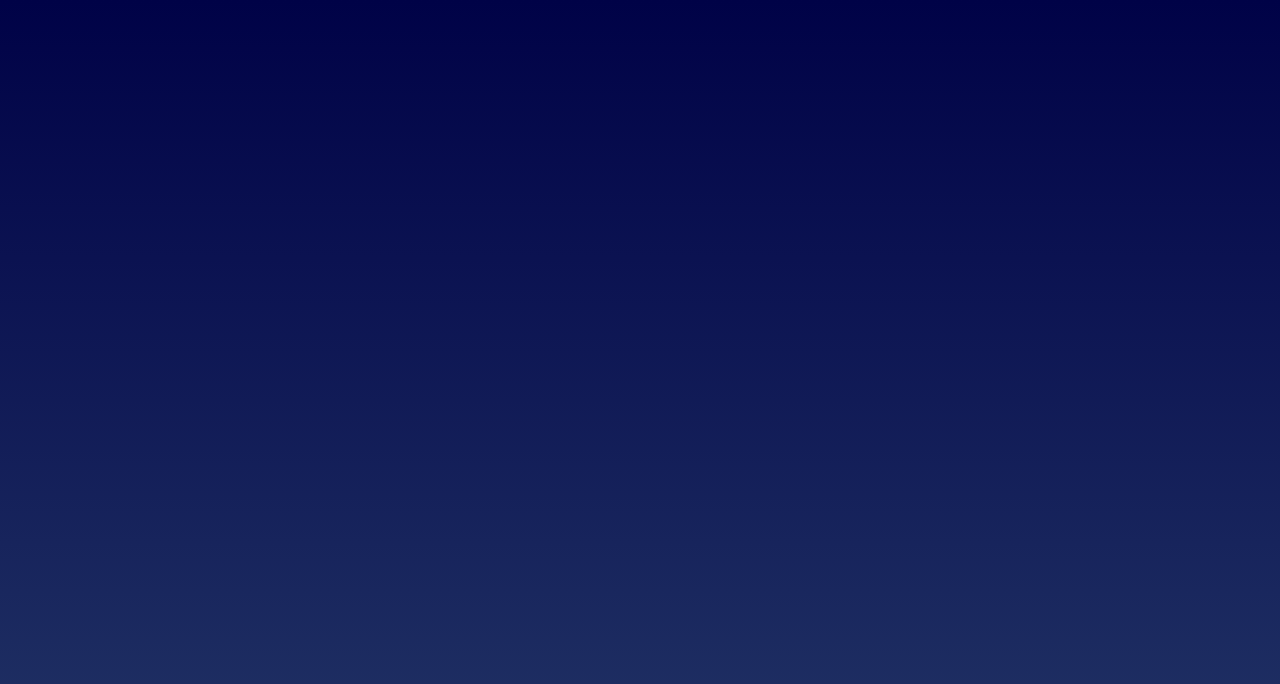
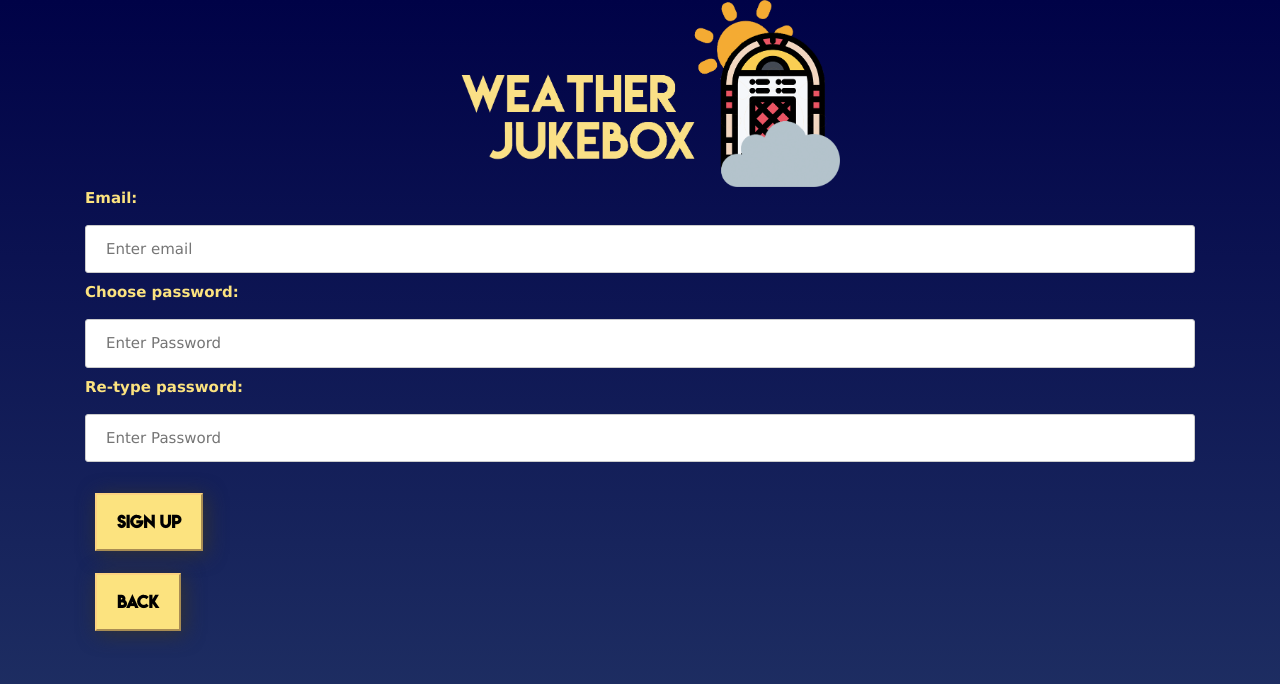
Before and after one commit to adigladi/weatherjukebox, a React (Create React App) app: page /user_signup in a window 1280 px wide. Shown: the top 684 px of the page. Built offline with nearby package versions, Linux system fonts and the light colour scheme.

Commit message:
Signup page created!

```diff
--- a/src/App.js
+++ b/src/App.js
@@ -8,6 +8,7 @@ import User_main from "./User_main/User_main";
 import User_all from "./User_all/User_all";
 import User_jukebox from "./User_jukebox/User_jukebox";
 import User_login from "./User_login/User_login";
+import User_signup from "./User_signup/User_signup";
 
 class App extends Component {
   constructor(props) {
@@ -28,6 +29,7 @@ class App extends Component {
           <Route exact path="/user_all" component={User_all}/>
           <Route exact path="/user_jukebox" component={User_jukebox}/>
           <Route exact path="/user_login" component={User_login}/>
+          <Route exact path="/user_signup" component={User_signup}/>
         </header>
       </div>
     );
--- /dev/null
+++ b/src/User_signup/User_signup.css
@@ -0,0 +1,56 @@
+/* Bordered form */
+#loginForm form {
+    border: 3px solid #f1f1f1;
+}
+
+/* Full-width inputs */
+#signupForm input[type=text], input[type=password] {
+    width: 100%;
+    padding: 12px 20px;
+    margin: 8px 0;
+    display: inline-block;
+    border: 1px solid #ccc;
+    border-radius: 3px;
+    box-sizing: border-box;
+}
+
+#signupForm label {
+    color: rgb(252,227,127);
+}
+/* Set a style for all buttons */
+#loginForm button {
+    width: 100%;
+    margin-left: 0;
+}
+
+/* Extra style for the cancel button (red) */
+#loginForm .cancelbtn {
+    width: auto;
+}
+
+/* Center the avatar image inside this container */
+#loginForm .imgcontainer {
+    text-align: center;
+    margin: 24px 0 12px 0;
+}
+
+/* Avatar image */
+#loginForm img.avatar {
+    width: 300px;
+}
+
+/* Add padding to containers */
+#loginForm .container {
+    padding: 16px;
+}
+
+/* Change styles for span and cancel button on extra small screens */
+@media screen and (max-width: 300px) {
+    span.psw {
+        display: block;
+        float: none;
+    }
+    .cancelbtn {
+        width: 100%;
+    }
+}
--- /dev/null
+++ b/src/User_signup/User_signup.js
@@ -0,0 +1,62 @@
+import React, { Component } from 'react';
+import './User_signup.css';
+import { Link } from 'react-router-dom';
+import { modelInstance } from '../data/WeatherModel.js'
+class User_signup extends Component {
+
+    constructor(props) {
+        super(props)
+
+        this.state = {
+
+        }
+    }
+
+    componentDidMount() {
+        modelInstance.addObserver(this)
+    }
+
+    componentWillUnmount() {
+        modelInstance.removeObserver(this)
+    }
+
+    update() {
+
+    }
+
+    render() {
+        return (
+            <form id="signupForm">
+                <div className="imgcontainer">
+                    <img src={require("./Logo.png")} className="avatar" />
+                </div>
+
+                <div className="container">
+                    <label><b>Email:</b></label>
+                    <input type="text" placeholder="Enter email" name="uname" required />
+
+                    <label><b>Choose password:</b></label>
+                    <input type="password" placeholder="Enter Password" name="psw" required />
+
+                    <label><b>Re-type password:</b></label>
+                    <input type="password" placeholder="Enter Password" name="psw" required />
+
+                    <br /><br />
+                    <Link to="/user_main">
+                        <button type="button">Sign up</button>
+                    </Link>
+                    <br /><br />
+                </div>
+
+                <div className="container">
+                    <Link to="/">
+                        <button type="button" className="cancelbtn">Back</button>
+                    </Link>
+                </div>
+            </form>
+        )
+    }
+
+}
+
+export default User_signup;
```
Also changed, not shown: src/User_signup/Logo.png (added), src/User_signup/jukebox.png (added).
